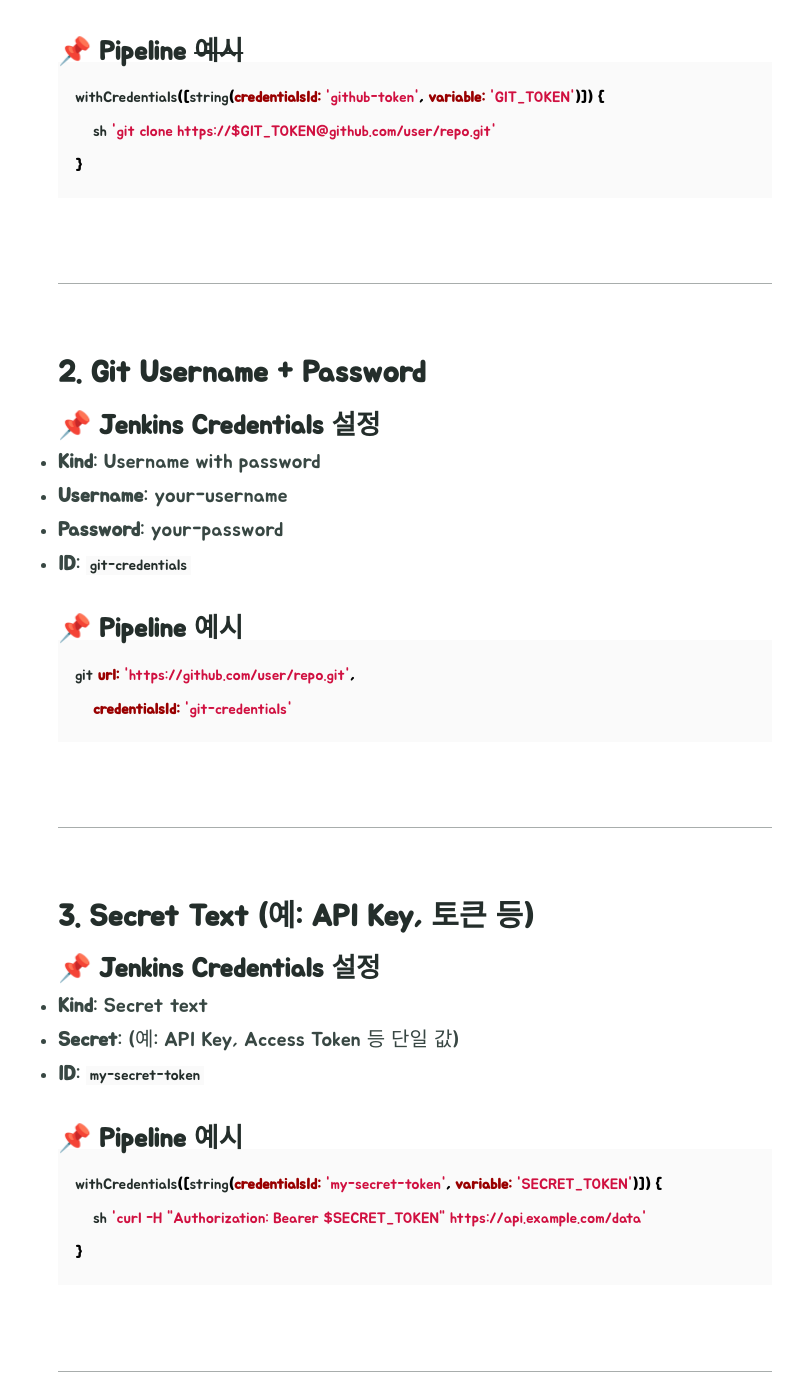
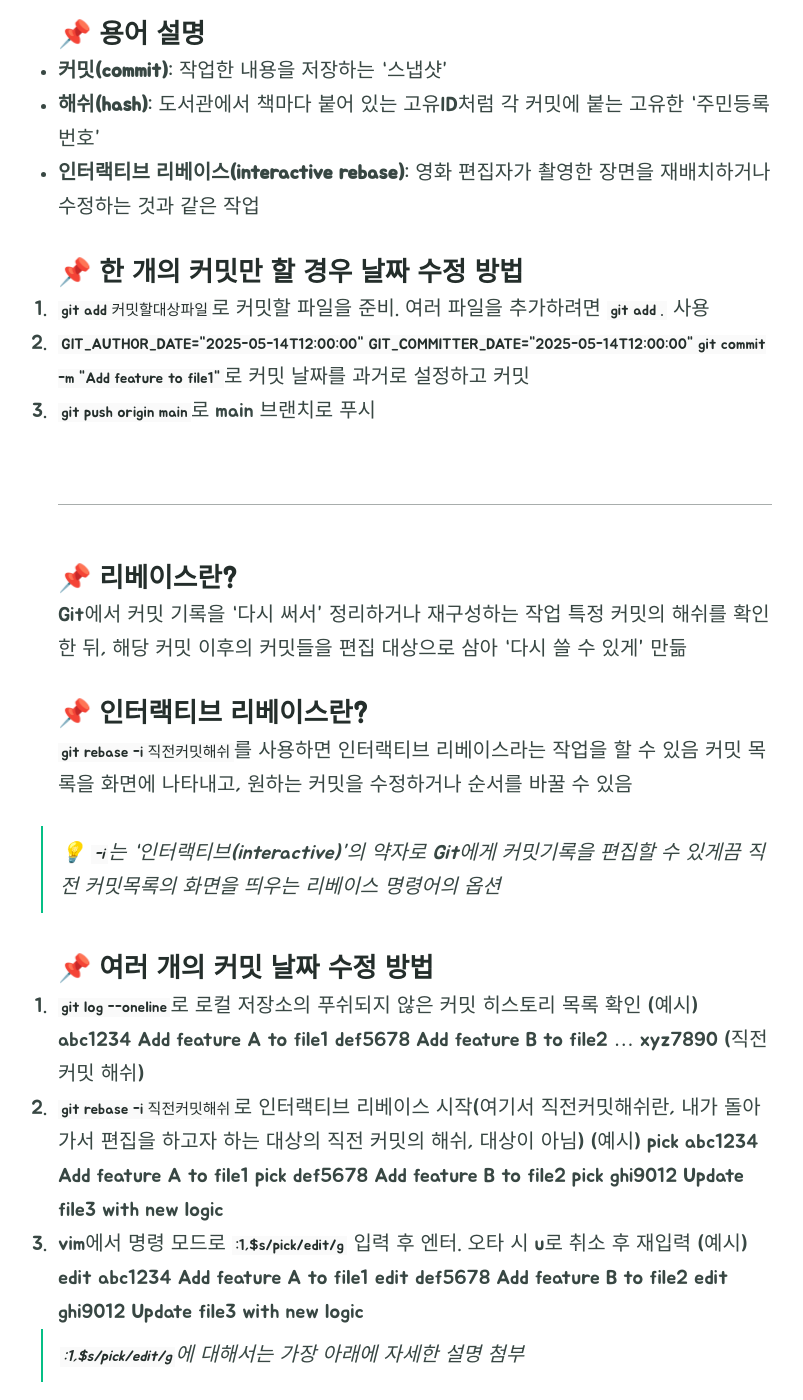
Before and after one commit to tletle7102/tletle7102.github.io, a Jekyll site: the page built from _posts/2025-05-07-cs-89.md, in a window 1280 px wide and 1400 px high, scrolled down 622 px. Shown: the whole window, without its empty margins (225-1028 px from the left). Built offline with Jekyll 4.4.1, drawn with Linux system fonts in a browser that asks for light colours; some of the changed text lies outside the part shown.

Commit message:
update post

````diff
--- a/_posts/2025-05-07-cs-89.md
+++ b/_posts/2025-05-07-cs-89.md
@@ -8,63 +8,83 @@ last_modified_at:
 ---
 
 
-### 1. Github Commit 날짜 변경 방법
+### Github 로컬 리포지토리에서 푸쉬되지 않은 Commit 날짜 변경 방법
 
-간혹 프로젝트의 가독성과 투명성을 높이기 위해 과거에 작업한 commit 날짜가 실제 작업 날짜와 맞지 않아 혼란이 발생하는 경우가 있기 때문에, commit 날짜를 실제 작업 날짜에 맞추는 작업이 필요한 경우
-
-#### 📌 용어 설명
-- **커밋commit**: 작업한 내용을 저장하는 "스냅샷"
-- **해쉬hash**: 도서관에서 책을 찾을 때 책마다 붙어 있는 고유 번호처럼 각 커밋에 붙는 고유한 "주민등록번호"
-- **인터랙티브 리베이스interactive rebase**: 영화 편집자가 촬영한 장면을 재배치하거나 수정하는 것과 같은 작업
-
-#### 📌 Pipeline ~~예시~~
-```groovy
-withCredentials([string(credentialsId: 'github-token', variable: 'GIT_TOKEN')]) {
-    sh 'git clone https://$GIT_TOKEN@github.com/user/repo.git'
-}
-```
+간혹 프로젝트의 가독성과 투명성을 높이기 위해 과거에 작업한 commit 날짜가 실제 작업 날짜와 맞지 않아 혼란이 발생하는 경우가 있기 때문에, commit 날짜를 실제 작업 날짜에 맞추는 작업이 필요한 경우 사용
+해당 포스트에서는 한 개의 커밋만 할 경우 날짜를 수정하여 커밋하는 방법과, 여러 개의 커밋을 각각 날짜를 변경하는 방법에 대해 정리
 
 ---
 
-### 2. Git Username + Password
+#### 📌 용어 설명
+- **커밋(commit)**: 작업한 내용을 저장하는 "스냅샷"
+- **해쉬(hash)**: 도서관에서 책마다 붙어 있는 고유ID처럼 각 커밋에 붙는 고유한 "주민등록번호"
+- **인터랙티브 리베이스(interactive rebase)**: 영화 편집자가 촬영한 장면을 재배치하거나 수정하는 것과 같은 작업
 
-#### 📌 Jenkins Credentials 설정
-- **Kind**: Username with password
-- **Username**: your-username
-- **Password**: your-password
-- **ID**: `git-credentials`
-
-#### 📌 Pipeline 예시
-```groovy
-git url: 'https://github.com/user/repo.git',
-    credentialsId: 'git-credentials'
-```
----
-
-### 3. Secret Text (예: API Key, 토큰 등)
-
-#### 📌 Jenkins Credentials 설정
-- **Kind**: Secret text
-- **Secret**: (예: API Key, Access Token 등 단일 값)
-- **ID**: `my-secret-token`
-
-#### 📌 Pipeline 예시
-```groovy
-withCredentials([string(credentialsId: 'my-secret-token', variable: 'SECRET_TOKEN')]) {
-    sh 'curl -H "Authorization: Bearer $SECRET_TOKEN" https://api.example.com/data'
-}
-```
+#### 📌 한 개의 커밋만 할 경우 날짜 수정 방법
+1. `git add 커밋할대상파일`로 커밋할 파일을 준비. 여러 파일을 추가하려면 `git add .` 사용
+2. `GIT_AUTHOR_DATE="2025-05-14T12:00:00" GIT_COMMITTER_DATE="2025-05-14T12:00:00" git commit -m "Add feature to file1"`로 커밋 날짜를 과거로 설정하고 커밋
+3. `git push origin main`로 main 브랜치로 푸시
 
 ---
 
-### ✅ Secret Text는 언제 사용하나요?
-- **GitHub Personal Access Token**
-- **Slack Webhook Token**
-- **AWS CLI Access Token (단일 값일 때)**
-- 기타 인증용 단일 문자열
+#### 📌 리베이스란?
+Git에서 커밋 기록을 "다시 써서" 정리하거나 재구성하는 작업
+특정 커밋의 해쉬를 확인한 뒤, 해당 커밋 이후의 커밋들을 편집 대상으로 삼아 "다시 쓸 수 있게" 만듦
 
+#### 📌 인터랙티브 리베이스란?
+`git rebase -i 직전커밋해쉬`를 사용하면 인터랙티브 리베이스라는 작업을 할 수 있음
+커밋 목록을 화면에 나타내고, 원하는 커밋을 수정하거나 순서를 바꿀 수 있음
 
+> 💡 `-i`는 "인터랙티브(interactive)"의 약자로 Git에게 커밋기록을 편집할 수 있게끔 직전 커밋목록의 화면을 띄우는 리베이스 명령어의 옵션
 
-### 💡 Tip
-- `credentialsId`는 Jenkins에서 등록한 **ID 값**을 정확히 일치시켜야 작동.
-- `withCredentials`는 환경 변수 형태로 값이 전달되며, 보안 로그에서 마스킹 처리.
+#### 📌 여러 개의 커밋 날짜 수정 방법
+1. `git log --oneline`로 로컬 저장소의 푸쉬되지 않은 커밋 히스토리 목록 확인
+(예시)
+abc1234 Add feature A to file1
+def5678 Add feature B to file2
+...
+xyz7890 (직전 커밋 해쉬)
+2. `git rebase -i 직전커밋해쉬`로 인터랙티브 리베이스 시작(여기서 직전커밋해쉬란, 내가 돌아가서 편집을 하고자 하는 대상의 직전 커밋의 해쉬, 대상이 아님)
+(예시)
+pick abc1234 Add feature A to file1
+pick def5678 Add feature B to file2
+pick ghi9012 Update file3 with new logic
+3. vim에서 명령 모드로 `:1,$s/pick/edit/g` 입력 후 엔터. 오타 시 u로 취소 후 재입력
+(예시)
+edit abc1234 Add feature A to file1
+edit def5678 Add feature B to file2
+edit ghi9012 Update file3 with new logic
+> `:1,$s/pick/edit/g`에 대해서는 가장 아래에 자세한 설명 첨부
+4. `:wq`로 저장 후 엔터
+5. 리베이스가 시작되어, 아래와 같은 명령어로 첫번째 커밋부터 커밋날짜와 메시지를 수정하기 시작
+```
+# 1번째 커밋 (3일 전: 2025-05-04)
+GIT_AUTHOR_DATE="2025-05-04T12:00:00" GIT_COMMITTER_DATE="2025-05-04T12:00:00" git commit --amend --no-edit
+git rebase --continue
+
+# 2번째 커밋 (2일 전: 2025-05-05)
+GIT_AUTHOR_DATE="2025-05-05T12:00:00" GIT_COMMITTER_DATE="2025-05-05T12:00:00" git commit --amend --no-edit
+git rebase --continue
+
+# 3번째 커밋 (1일 전: 2025-05-06)
+GIT_AUTHOR_DATE="2025-05-06T12:00:00" GIT_COMMITTER_DATE="2025-05-06T12:00:00" git commit --amend --no-edit
+git rebase --continue
+
+# 4번째 커밋 (오늘: 2025-05-07, 변경 불필요)
+git rebase --continue
+```
+명령어 설명:
+- GIT_AUTHOR_DATE와 GIT_COMMITTER_DATE: 작성과 커밋 날짜 지정
+- git commit --amend --no-edit: 날짜만 변경, 메시지 유지
+- git rebase --continue: 다음 커밋 리베이스 진행
+6. Github에 `git push origin main`으로 수정된 커밋 목록을 푸쉬(만약 깃허브 원격 리포지토리의 main브랜치를 강제로 로컬 브랜치로 덮어 씌우기 위해서는 --force옵션을 통해 `git push origin main --force` 명령어를 사용)
+
+---
+
+| **부분**       | **의미**                                      | **설명**                                                                 |
+|----------------|----------------------------------------------|-------------------------------------------------------------------------|
+| `:`           | 명령 모드 진입                                | Vim에서 명령어를 입력 시작. 하단에 `:` 표시 후 명령 입력 가능.              |
+| `1,$`         | 치환 범위: 1번 줄부터 마지막 줄까지          | 파일의 모든 줄을 대상으로 치환. `:%s`와 동일한 효과.                      |
+| `s`           | 치환(substitute) 명령                        | 지정된 문자열을 다른 문자열로 바꾸는 명령.                                |
+| `/pick/edit/` | 치환 패턴: `pick`을 `edit`으로 변경          | `pick`(찾을 문자열)을 `edit`(대체 문자열)로 교체. `/`는 구분자.           |
+| `/g`          | 전역 치환: 각 줄의 모든 일치 항목 변경       | 각 줄에서 모든 `pick`을 `edit`으로 변경. Git 리베이스에서는 필수 아님.     |
````
